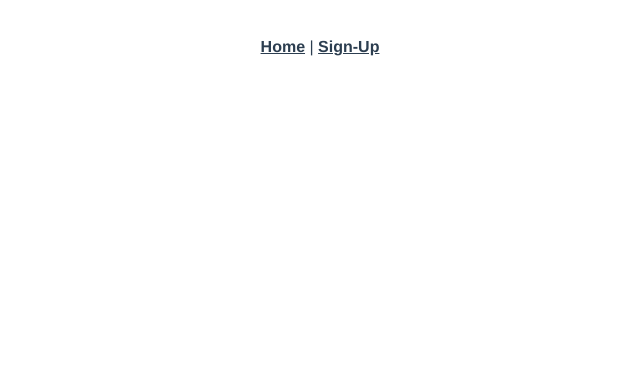
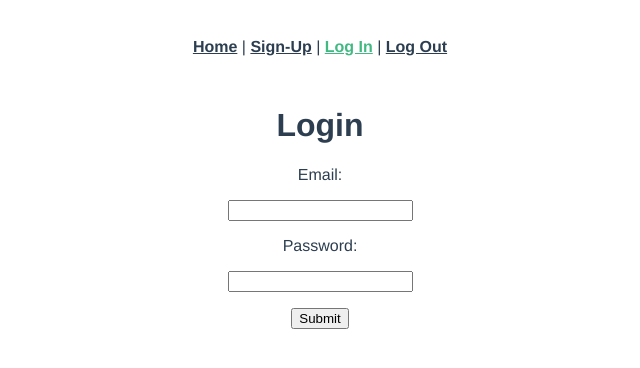
Before and after one commit to MrShanester/dynamic-solar-system-vue-app, a Vue app: page /Login in a window 1280 px wide. Shown: the top 368 px of the page, without its empty margins (320-960 px from the left). Built offline with nearby package versions, Linux system fonts and the light colour scheme.

Commit message:
Adds login and logout views and actions

```diff
--- a/src/App.vue
+++ b/src/App.vue
@@ -4,6 +4,10 @@
       <router-link to="/">Home</router-link>
       |
       <router-link to="/Signup">Sign-Up</router-link>
+      |
+      <router-link to="/Login">Log In</router-link>
+      |
+      <router-link to="/Logout">Log Out</router-link>
     </div>
     <router-view />
   </div>
--- a/src/main.js
+++ b/src/main.js
@@ -5,6 +5,11 @@
 
 axios.defaults.baseURL = process.env.NODE_ENV === "development" ? "http://localhost:3000" : "/";
 
+var jwt = localStorage.getItem("jwt");
+if (jwt) {
+  axios.defaults.headers.common["Authorization"] = "Bearer " + jwt;
+}
+
 Vue.config.productionTip = false;
 
 new Vue({
--- a/src/router/index.js
+++ b/src/router/index.js
@@ -2,6 +2,8 @@
 import VueRouter from "vue-router";
 import Home from "../views/Home.vue";
 import Signup from "../views/Signup.vue";
+import Login from "../views/Login.vue";
+import Logout from "../views/Logout.vue";
 
 Vue.use(VueRouter);
 
@@ -16,6 +18,16 @@
     name: "Signup",
     component: Signup,
   },
+  {
+    path: "/Login",
+    name: "Login",
+    component: Login,
+  },
+  {
+    path: "/Logout",
+    name: "Logout",
+    component: Logout,
+  },
 ];
 
 const router = new VueRouter({
--- /dev/null
+++ b/src/views/Login.vue
@@ -0,0 +1,59 @@
+<template>
+  <div class="login">
+    <form v-on:submit.prevent="submit()">
+      <h1>Login</h1>
+      <ul>
+        <li v-for="error in errors" v-bind:key="error">{{ error }}</li>
+      </ul>
+      <div>
+        <label>Email:</label>
+        <p></p>
+        <input type="email" v-model="newSessionParams.email" />
+      </div>
+      <p></p>
+      <div>
+        <label>Password:</label>
+        <p></p>
+        <input type="password" v-model="newSessionParams.password" />
+      </div>
+      <p></p>
+      <input type="submit" value="Submit" />
+    </form>
+  </div>
+</template>
+
+<style scoped>
+.login {
+  text-align: center;
+}
+</style>
+
+<script>
+import axios from "axios";
+
+export default {
+  data: function () {
+    return {
+      newSessionParams: {},
+      errors: [],
+    };
+  },
+  methods: {
+    submit: function () {
+      axios
+        .post("/sessions", this.newSessionParams)
+        .then((response) => {
+          axios.defaults.headers.common["Authorization"] = "Bearer " + response.data.jwt;
+          localStorage.setItem("jwt", response.data.jwt);
+          this.$router.push("/");
+        })
+        .catch((error) => {
+          console.log(error.response);
+          this.errors = ["Invalid email or password."];
+          this.email = "";
+          this.password = "";
+        });
+    },
+  },
+};
+</script>
--- /dev/null
+++ b/src/views/Logout.vue
@@ -0,0 +1,15 @@
+<template>
+  <div class="logout"></div>
+</template>
+
+<script>
+import axios from "axios";
+
+export default {
+  created: function () {
+    delete axios.defaults.headers.common["Authorization"];
+    localStorage.removeItem("jwt");
+    this.$router.push("/");
+  },
+};
+</script>
```
